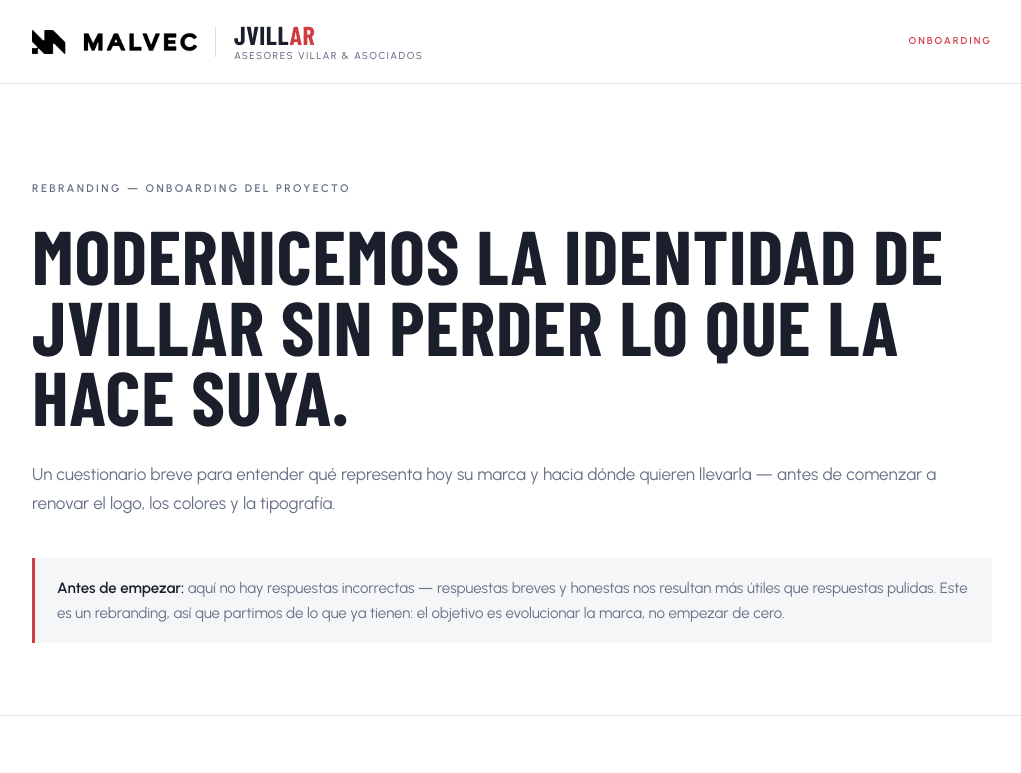
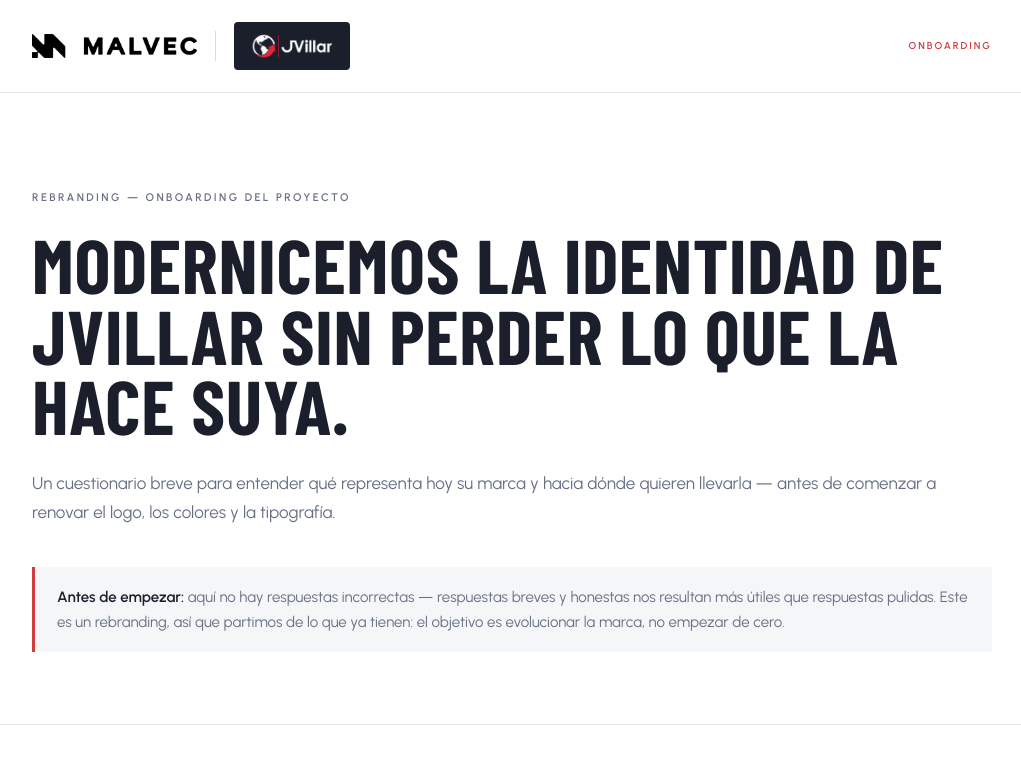
Before and after one commit to petercorreaa/MALVEC-Onboarding, a website: page jvillar/index.html in a window 1280 px wide. Shown: the top 773 px of the page, without its empty margins (128-1149 px from the left). Drawn offline with nearby package versions, Linux system fonts and the light colour scheme; a web font is replaced by a local one.

Commit message:
Add JVillar globe+arrow logo to the topbar
Restore the client's existing logo (world with red arrow + JVillar
wordmark) from history and show it on a dark chip, since the artwork
is white-on-transparent and needs a dark backing on the light page.
Replaces the text wordmark.

Co-Authored-By: Claude Opus 4.8 <noreply@anthropic.com>

```diff
--- a/jvillar/index.html
+++ b/jvillar/index.html
@@ -52,28 +52,13 @@
     height: 30px;
     background: rgba(0,0,0,0.14);
   }
-  .brandmark .client {
-    display: flex;
-    flex-direction: column;
-    line-height: 1;
-  }
-  .brandmark .client .name {
-    font-family: 'Barlow Condensed', sans-serif;
-    font-weight: 800;
-    font-size: 26px;
-    letter-spacing: 0.02em;
-    text-transform: uppercase;
-    color: var(--text);
-  }
-  .brandmark .client .name span { color: var(--accent); }
-  .brandmark .client .sub {
-    font-family: 'Urbanist', sans-serif;
-    font-weight: 500;
-    font-size: 10px;
-    letter-spacing: 0.14em;
-    text-transform: uppercase;
-    color: var(--muted);
-    margin-top: 3px;
+  .brandmark .jvillar-logo {
+    height: 30px;
+    width: auto;
+    background: var(--text);
+    padding: 9px 16px;
+    border-radius: 4px;
+    box-sizing: content-box;
   }
   .topbar .tag {
     font-family: 'Urbanist', sans-serif;
@@ -373,10 +358,7 @@
     <div class="brandmark">
       <img class="malvec-logo" src="assets/malvec-logo.png" alt="Malvec Studio">
       <div class="divider"></div>
-      <div class="client">
-        <span class="name">JVill<span>ar</span></span>
-        <span class="sub">Asesores Villar &amp; Asociados</span>
-      </div>
+      <img class="jvillar-logo" src="assets/jvillar-logo.png" alt="JVillar — Asesores Villar &amp; Asociados">
     </div>
     <div class="tag">Onboarding</div>
   </div>
```
Also changed, not shown: jvillar/assets/jvillar-logo.png (added).
